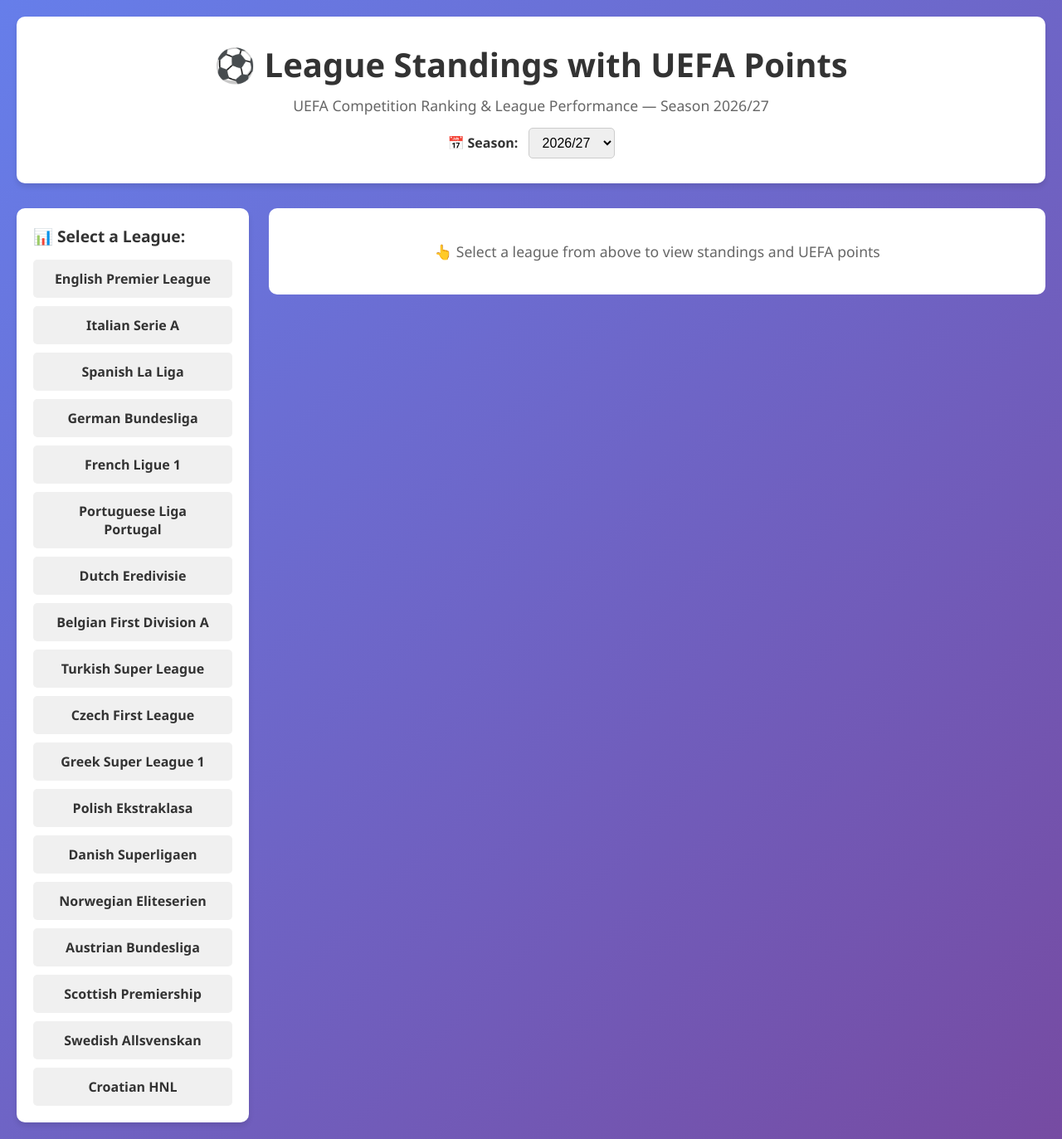
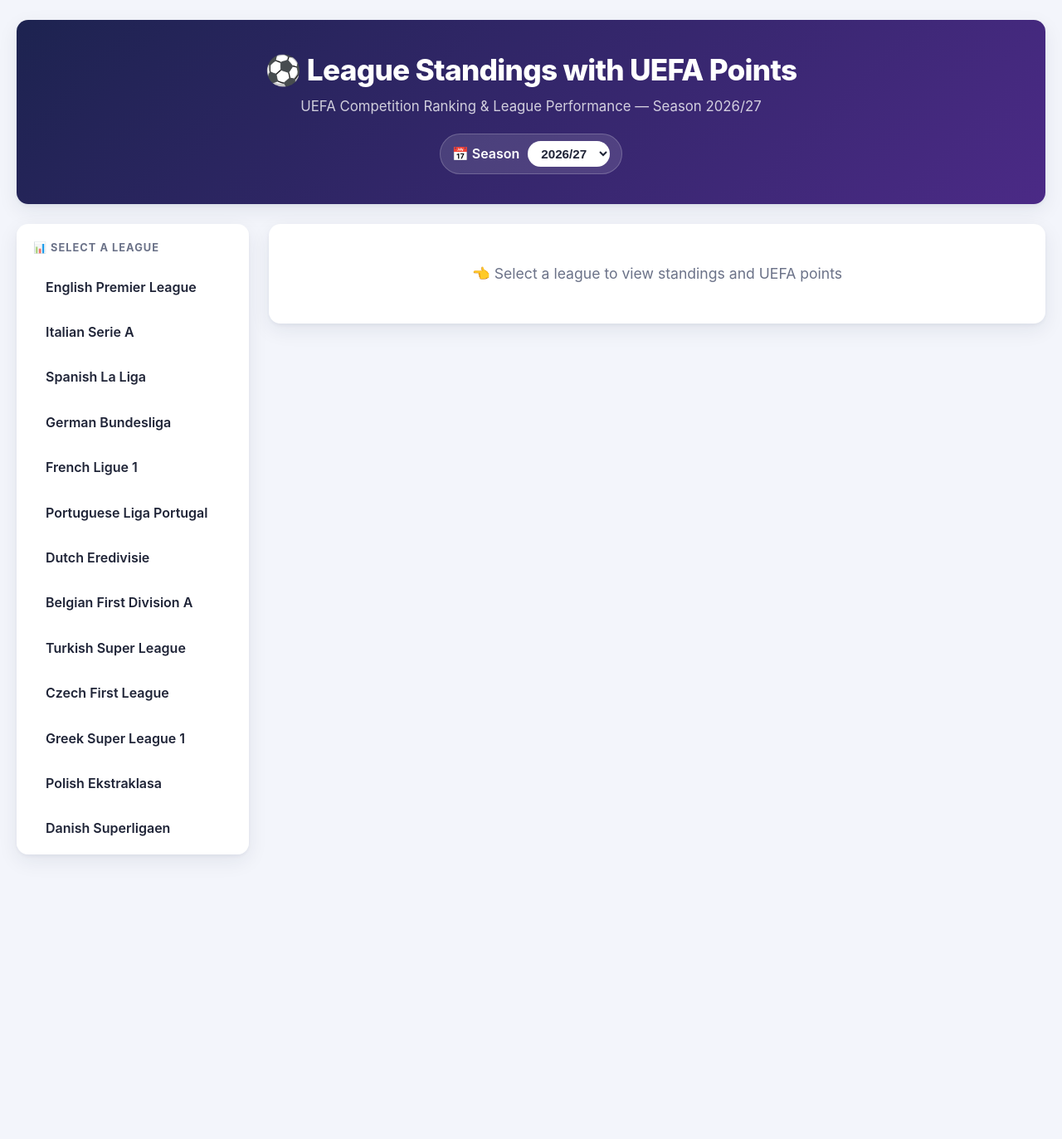
Before and after one commit to GrzegorzJureczko/uefaRanking, a Flask app: page / in a window 1280 px wide. Shown: the whole page at 83% size. After the commit the page ends 1034 px from the top, so only its background shows below. Run offline with Flask 3, Linux system fonts and the light colour scheme; data that the repository does not hold is empty.

Commit message:
Redesign page styling
Co-authored-by: Copilot <223556219+Copilot@users.noreply.github.com>

```diff
--- a/templates/index.html
+++ b/templates/index.html
@@ -5,6 +5,21 @@
     <meta name="viewport" content="width=device-width, initial-scale=1.0">
     <title>League Standings with UEFA Points</title>
     <style>
+        :root {
+            --bg: #f3f5fb;
+            --surface: #ffffff;
+            --text: #1f2437;
+            --muted: #6b7288;
+            --border: #e6e9f2;
+            --primary: #4f5bd5;
+            --primary-dark: #3a3fa8;
+            --accent: #7b3fbf;
+            --hero-from: #1d2350;
+            --hero-to: #4b2a86;
+            --radius: 14px;
+            --shadow: 0 2px 4px rgba(25, 32, 70, 0.05), 0 8px 24px rgba(25, 32, 70, 0.08);
+        }
+
         * {
             margin: 0;
             padding: 0;
@@ -12,15 +27,67 @@
         }
 
         body {
-            font-family: 'Segoe UI', Tahoma, Geneva, Verdana, sans-serif;
-            background: linear-gradient(135deg, #667eea 0%, #764ba2 100%);
+            font-family: 'Inter', 'Segoe UI', system-ui, -apple-system, Roboto, sans-serif;
+            background: var(--bg);
+            color: var(--text);
             min-height: 100vh;
-            padding: 20px;
+            line-height: 1.4;
         }
 
         .container {
             max-width: 1400px;
             margin: 0 auto;
+            padding: 24px 20px 40px;
+        }
+
+        .header {
+            background: linear-gradient(135deg, var(--hero-from) 0%, var(--hero-to) 100%);
+            color: white;
+            padding: 36px 32px;
+            border-radius: var(--radius);
+            box-shadow: var(--shadow);
+            margin-bottom: 24px;
+            text-align: center;
+        }
+
+        .header h1 {
+            font-size: 2.2em;
+            font-weight: 800;
+            letter-spacing: -0.02em;
+            margin-bottom: 8px;
+        }
+
+        .header p {
+            color: rgba(255, 255, 255, 0.78);
+            font-size: 1.05em;
+        }
+
+        .season-form {
+            margin-top: 20px;
+            display: inline-flex;
+            align-items: center;
+            gap: 10px;
+            background: rgba(255, 255, 255, 0.12);
+            border: 1px solid rgba(255, 255, 255, 0.2);
+            padding: 8px 14px;
+            border-radius: 999px;
+            font-weight: 600;
+        }
+
+        .season-form select {
+            padding: 6px 12px;
+            border: none;
+            border-radius: 999px;
+            font-size: 0.95em;
+            font-weight: 600;
+            color: var(--text);
+            background: white;
+            cursor: pointer;
+            outline: none;
+        }
+
+        .season-form select:focus-visible {
+            box-shadow: 0 0 0 3px rgba(255, 255, 255, 0.45);
         }
 
         .content-layout {
@@ -29,90 +96,64 @@
             align-items: flex-start;
         }
 
-        .header {
-            background: white;
-            padding: 30px;
-            border-radius: 10px;
-            box-shadow: 0 4px 6px rgba(0, 0, 0, 0.1);
-            margin-bottom: 30px;
-            text-align: center;
-        }
-
-        .header h1 {
-            color: #333;
-            margin-bottom: 10px;
-            font-size: 2.5em;
-        }
-
-        .header p {
-            color: #666;
-            font-size: 1.1em;
-        }
-
-        .season-form {
-            margin-top: 15px;
-            color: #333;
-            font-weight: 600;
-        }
-
-        .season-form select {
-            margin-left: 8px;
-            padding: 8px 12px;
-            border: 1px solid #ccc;
-            border-radius: 5px;
-            font-size: 1em;
-            cursor: pointer;
-        }
-
         .league-selector {
-            background: white;
+            background: var(--surface);
             padding: 20px;
-            border-radius: 10px;
-            box-shadow: 0 4px 6px rgba(0, 0, 0, 0.1);
-            margin-bottom: 0;
+            border-radius: var(--radius);
+            box-shadow: var(--shadow);
             flex: 0 0 280px;
+            position: sticky;
+            top: 20px;
+            max-height: calc(100vh - 40px);
+            overflow-y: auto;
         }
 
         .league-selector h3 {
-            color: #333;
-            margin-bottom: 15px;
-            font-size: 1.2em;
+            color: var(--muted);
+            margin-bottom: 14px;
+            font-size: 0.8em;
+            font-weight: 700;
+            text-transform: uppercase;
+            letter-spacing: 0.08em;
         }
 
         .league-buttons {
-            display: grid;
-            grid-template-columns: 1fr;
-            gap: 10px;
+            display: flex;
+            flex-direction: column;
+            gap: 6px;
         }
 
         .league-btn {
-            padding: 12px 20px;
-            border: none;
-            border-radius: 5px;
-            font-size: 1em;
+            padding: 12px 14px;
+            border: 1px solid transparent;
+            border-radius: 10px;
             cursor: pointer;
-            transition: all 0.3s ease;
-            background: #f0f0f0;
-            color: #333;
-            font-weight: 500;
+            transition: background-color 0.15s ease, border-color 0.15s ease, transform 0.15s ease;
+            background: transparent;
+            color: var(--text);
             text-decoration: none;
             display: flex;
             flex-direction: column;
-            align-items: center;
-            justify-content: center;
-            text-align: center;
-            gap: 4px;
+            align-items: flex-start;
+            gap: 2px;
         }
 
         .league-btn:hover {
-            background: #667eea;
-            color: white;
-            transform: translateY(-2px);
+            background: #eef0fb;
+            border-color: #dfe3f7;
+            transform: translateX(2px);
+        }
+
+        .league-btn:focus-visible {
+            outline: 2px solid var(--primary);
+            outline-offset: 2px;
         }
 
         .league-btn.active {
-            background: linear-gradient(135deg, #667eea 0%, #764ba2 100%);
+            background: linear-gradient(135deg, var(--primary) 0%, var(--accent) 100%);
             color: white;
+            box-shadow: 0 4px 12px rgba(79, 91, 213, 0.35);
+            transform: none;
         }
 
         .league-btn-name {
@@ -172,121 +204,169 @@
             border-collapse: collapse;
         }
 
-        thead {
-            background: linear-gradient(135deg, #667eea 0%, #764ba2 100%);
-            color: white;
+        thead th {
+            position: sticky;
+            top: 0;
+            background: #f7f8fd;
+            color: var(--muted);
+            padding: 14px 16px;
+            text-align: center;
+            font-size: 0.75em;
+            font-weight: 700;
+            text-transform: uppercase;
+            letter-spacing: 0.06em;
+            border-bottom: 2px solid var(--border);
+            white-space: nowrap;
         }
 
-        th {
-            padding: 18px;
+        thead th.club-col {
             text-align: left;
-            font-weight: 600;
-            border-bottom: 2px solid #764ba2;
+        }
+
+        thead th.season-points {
+            color: var(--primary);
+        }
+
+        thead th.uefa-points {
+            color: var(--accent);
         }
 
         td {
-            padding: 16px 18px;
-            border-bottom: 1px solid #eee;
-            color: #333;
+            padding: 12px 16px;
+            border-bottom: 1px solid var(--border);
+            color: var(--text);
+            vertical-align: middle;
         }
 
         tbody tr {
-            transition: background-color 0.2s;
+            transition: background-color 0.15s;
         }
 
         tbody tr:hover {
-            background-color: #f8f9ff;
+            background-color: #f4f6ff;
         }
 
         tbody tr:last-child td {
             border-bottom: none;
         }
 
-        .group-header-row td {
-            background: #f5f5f8;
-            color: #333;
+        .group-header-row td,
+        .group-header-row:hover td {
+            background: #eceffa;
+            color: var(--primary-dark);
             font-weight: 700;
-            padding: 14px 18px;
-            border-bottom: 1px solid #ddd;
+            font-size: 0.85em;
+            padding: 10px 16px;
             text-transform: uppercase;
-            letter-spacing: 0.04em;
+            letter-spacing: 0.08em;
         }
 
         .position {
-            font-weight: bold;
-            color: #667eea;
-            width: 50px;
+            font-weight: 700;
+            color: var(--muted);
+            width: 56px;
             text-align: center;
         }
 
         .club-name {
             font-weight: 600;
-            color: #333;
         }
 
         .stat-cell {
             text-align: center;
             font-weight: 500;
+            font-variant-numeric: tabular-nums;
         }
 
         .points {
-            background: #f0f0f0;
-            padding: 4px 8px;
-            border-radius: 4px;
-            font-weight: bold;
             text-align: center;
+            font-weight: 700;
+            font-variant-numeric: tabular-nums;
         }
 
-        .season-points {
-            color: #667eea;
+        td.season-points {
+            color: var(--primary);
+            font-size: 1.05em;
         }
 
-        .uefa-points {
-            color: #764ba2;
+        td.uefa-points {
+            color: var(--accent);
+        }
+
+        .uefa-total {
+            font-weight: 700;
+            font-size: 1.05em;
+        }
+
+        .uefa-years {
+            font-size: 0.75em;
+            font-weight: 500;
+            color: var(--muted);
+            margin-top: 2px;
         }
 
         .not-matched {
-            color: #999;
+            color: #aab0c2;
             font-style: italic;
         }
 
         .legend {
-            background: white;
-            padding: 20px;
-            border-radius: 10px;
+            background: var(--surface);
+            padding: 20px 24px;
+            border-radius: var(--radius);
             margin-top: 20px;
-            box-shadow: 0 4px 6px rgba(0, 0, 0, 0.1);
+            box-shadow: var(--shadow);
         }
 
         .legend h3 {
-            color: #333;
-            margin-bottom: 10px;
+            color: var(--muted);
+            margin-bottom: 12px;
+            font-size: 0.8em;
+            text-transform: uppercase;
+            letter-spacing: 0.08em;
         }
 
         .legend-item {
             display: inline-block;
-            margin-right: 30px;
+            margin-right: 28px;
             margin-bottom: 10px;
+            font-size: 0.92em;
         }
 
         .legend-color {
             display: inline-block;
-            width: 20px;
-            height: 20px;
-            border-radius: 3px;
+            width: 14px;
+            height: 14px;
+            border-radius: 4px;
             margin-right: 8px;
             vertical-align: middle;
+        }
+
+        .legend-note {
+            margin-top: 6px;
+            color: var(--muted);
+            font-size: 0.9em;
         }
 
         .loading {
             text-align: center;
             padding: 40px;
-            color: #666;
+            color: var(--muted);
         }
 
         .loading::after {
             content: "...";
             animation: dots 1.5s steps(3, end) infinite;
+        }
+
+        .placeholder {
+            background: var(--surface);
+            padding: 48px 40px;
+            border-radius: var(--radius);
+            box-shadow: var(--shadow);
+            text-align: center;
+            color: var(--muted);
+            font-size: 1.1em;
         }
 
         @keyframes dots {
@@ -329,9 +423,9 @@
     <div class="container">
         <div class="header">
             <h1>⚽ League Standings with UEFA Points</h1>
-            <p>UEFA Competition Ranking & League Performance &mdash; Season {{ season_name }}</p>
+            <p>UEFA Competition Ranking &amp; League Performance &mdash; Season {{ season_name }}</p>
             <form method="get" class="season-form">
-                <label for="season-select">📅 Season:</label>
+                <label for="season-select">📅 Season</label>
                 <select id="season-select" name="season" onchange="this.form.submit()">
                     {% for s in seasons %}
                     <option value="{{ s.year }}" {% if s.year == season %}selected{% endif %}>{{ s.label }}</option>
@@ -343,7 +437,7 @@
 
         <div class="content-layout">
             <div class="league-selector">
-                <h3>📊 Select a League:</h3>
+                <h3>📊 Select a League</h3>
                 <div class="league-buttons">
                     {% for league_id, league_info in leagues.items() %}
                     <a href="/league/{{ league_id }}?season={{ season }}"
@@ -452,8 +546,8 @@
                     Loading club data
                 </div>
                 {% else %}
-                <div style="background: white; padding: 40px; border-radius: 10px; text-align: center; color: #666;">
-                    <p style="font-size: 1.1em;">👆 Select a league from above to view standings and UEFA points</p>
+                <div class="placeholder">
+                    <p>👈 Select a league to view standings and UEFA points</p>
                 </div>
                 {% endif %}
             </div>
```
Also changed, not shown: other parts of templates/index.html (+41 -36 lines).
